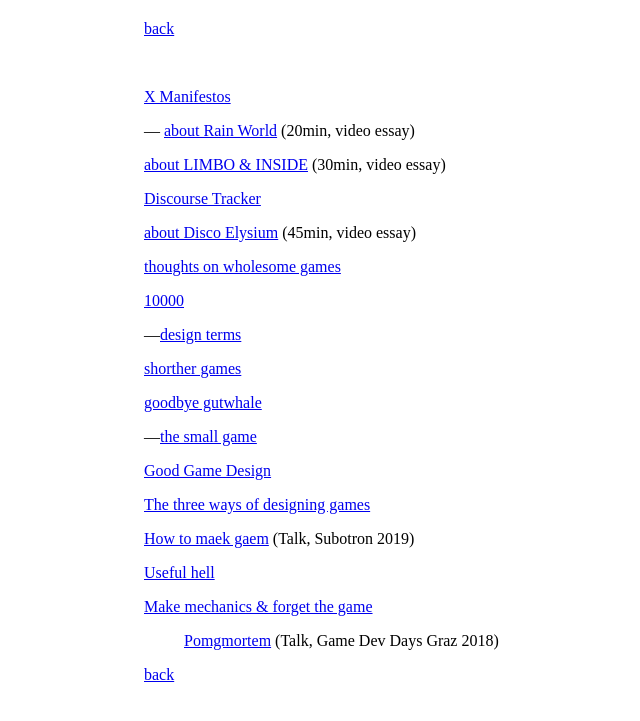
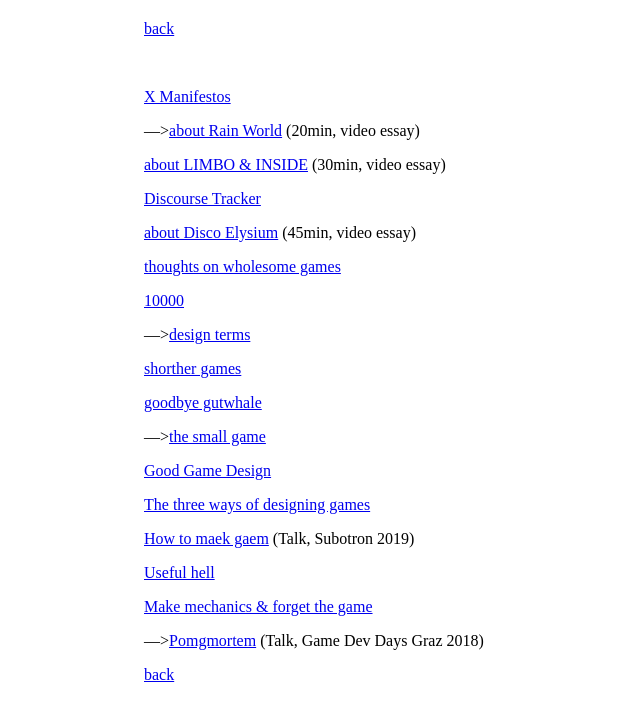
Before and after one commit to stuffedwombat/stuffedwombat.github.io, a Jekyll site: the page built from thinking.md, in a window 1280 px wide. Shown: the top 721 px of the page, without its empty margins (180-820 px from the left). Built offline with Jekyll 4.4.1, drawn with Linux system fonts in a browser that asks for light colours; our own code applies the rules of GitHub Pages for plain Markdown files; comment, search, counter and statistics services are not loaded.

```diff
--- a/thinking.md
+++ b/thinking.md
@@ -4,7 +4,7 @@
 
 [X Manifestos](x_manifestos)
 
---- <a href="https://www.youtube.com/watch?v=0UQqY6zWWZ0" target="_blank">about Rain World</a> (20min, video essay)
+---><a href="https://www.youtube.com/watch?v=0UQqY6zWWZ0" target="_blank">about Rain World</a> (20min, video essay)
 
 <a href="https://www.youtube.com/watch?v=HajA1EzJ5iM" target="_blank">about LIMBO & INSIDE</a> (30min, video essay)
 
@@ -16,13 +16,13 @@
 
 [10000](10000)
 
----[design terms](design_terms)
+--->[design terms](design_terms)
 
 [shorther games](shorter_games)
 
 [goodbye gutwhale](goodbye_gutwhale)
 
----[the small game](the_small_game)
+--->[the small game](the_small_game)
 
 [Good Game Design](good_game_design)
 
@@ -34,6 +34,6 @@
 
 [Make mechanics & forget the game](make_mechanics)
 
-><a href="https://www.youtube.com/watch?v=vcAlQyzxRck" target="_blank">Pomgmortem</a> (Talk, Game Dev Days Graz 2018)
+---><a href="https://www.youtube.com/watch?v=vcAlQyzxRck" target="_blank">Pomgmortem</a> (Talk, Game Dev Days Graz 2018)
 
 [back](index)
```
